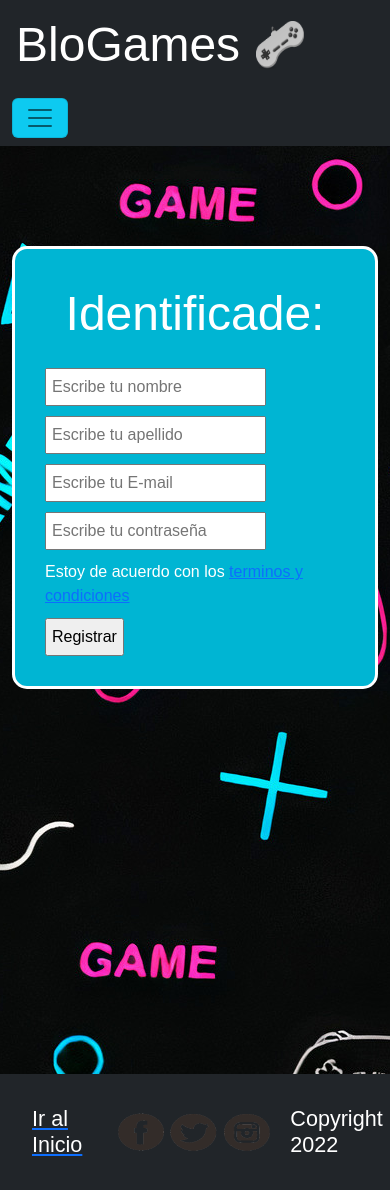
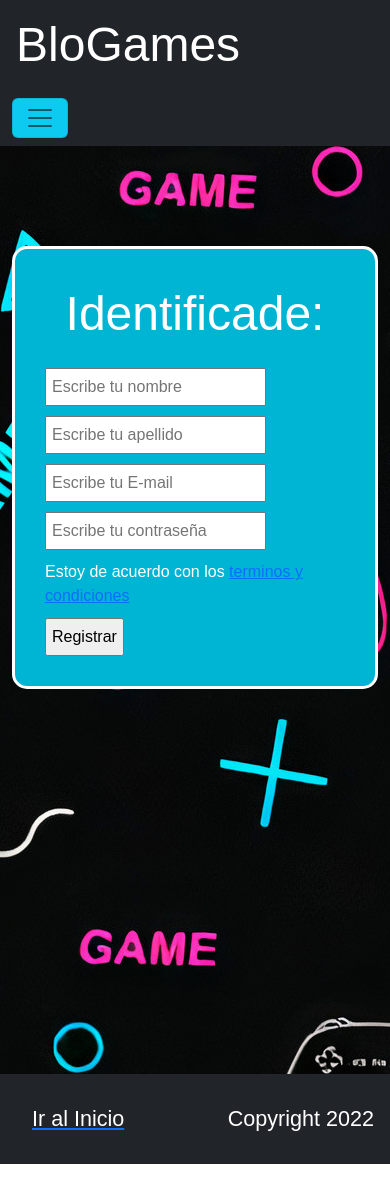
Before and after one commit to MisaDure/PreEntrega2Dur-, a plain HTML site: page pages/registro.html in a window 390 px wide. After the commit the page ends 1164 px from the top, so only its background shows below. Drawn offline with nearby package versions, Linux system fonts and the light colour scheme; a web font is replaced by a local one.

Commit message:
Borrado de imagenes que rompen el responsiv

```diff
--- a/pages/registro.html
+++ b/pages/registro.html
@@ -21,7 +21,6 @@
     <header>
         <div class="titleLogo bg-dark text-center alin d-flex align-items-center">
           <h1 class="colorHs" style="margin: 1rem;" id="home">BloGames</h1>
-          <img src="../assets/blogs/kisspng-joystick-game-controller-xbox-360-controller-clip-joystick-transparent-background-5a783a055c3152.2457690515178286133776 (1).png" alt="" class="logoImg estiloImg">
         </div>
           <nav class="navbar navbar-expand-lg bg-dark d-flex align-items-center">
               <div class="container-fluid">
@@ -85,9 +84,6 @@
               <a href="#home"><h4 class="bottonBack footerHs">Ir al Inicio</h4></a>
           </div>
           <div>
-            <img src="../assets/blogs/kisspng-social-media-facebook-computer-icons-social-networ-like-us-on-facebook-5ac99d25badc95.7443335915231624057654.png" alt="" class="redesFooter" >
-          </div>
-          <div>
               <h4 class="footerHs">Copyright 2022</h4>
           </div>
         </div>
```
Also changed, not shown: index.html (+0 -4 lines), pages/login.html (+0 -4 lines), pages/productos.html (+0 -3 lines), pages/terminos_condiciones.html (+0 -4 lines).
